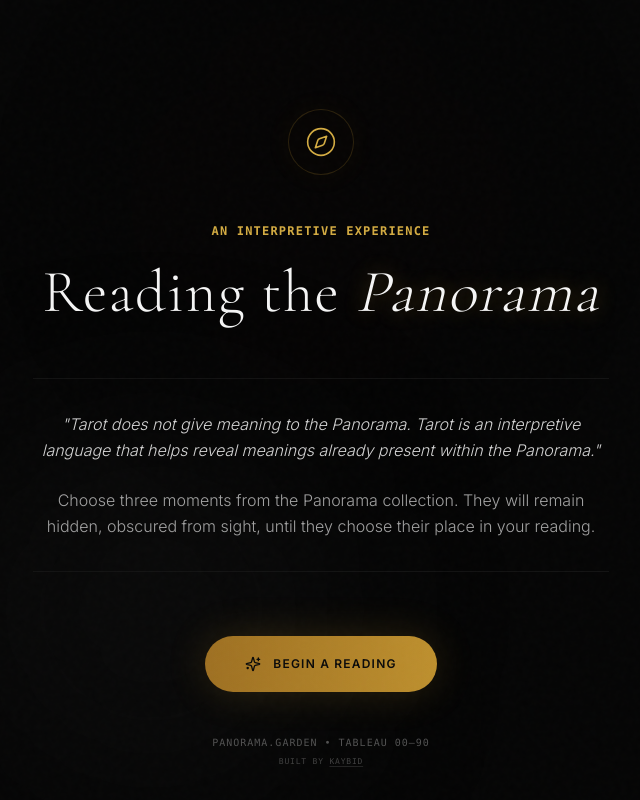
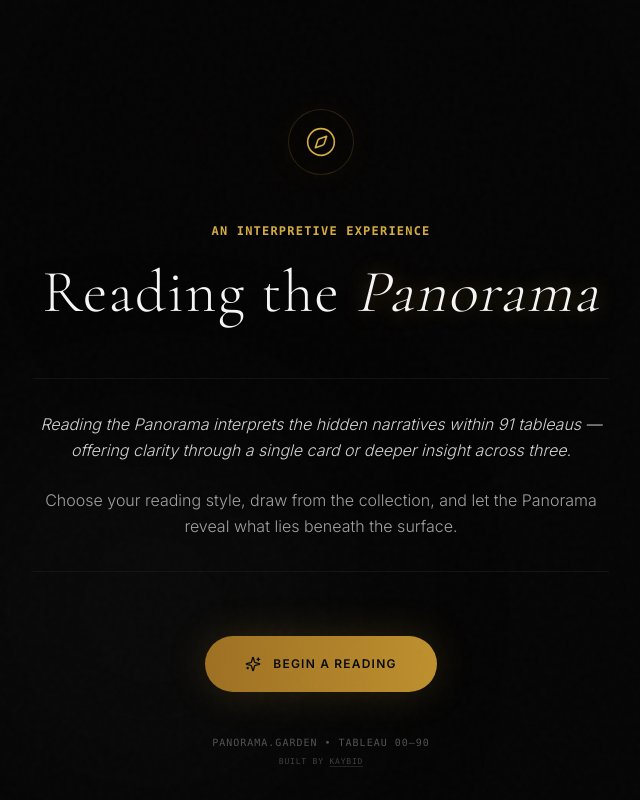
Before and after one commit to degerkaybi/reading-the-panorama, a Next.js app: page / in a window 1280 px wide. Shown: the whole page, without its empty margins (319-959 px from the left). Built offline with nearby package versions, Linux system fonts and the light colour scheme.

Commit message:
feat: implement landing page with reading navigation and stylistic hero section

```diff
--- a/app/page.tsx
+++ b/app/page.tsx
@@ -30,10 +30,10 @@ export default function LandingPage() {
         {/* Philosophy Text */}
         <div className="space-y-6 text-neutral-400 font-light text-sm sm:text-base leading-relaxed max-w-xl mx-auto border-y border-neutral-900/80 py-8 animate-fade-in-delayed">
           <p className="italic text-neutral-300">
-            "Tarot does not give meaning to the Panorama. Tarot is an interpretive language that helps reveal meanings already present within the Panorama."
+            Reading the Panorama interprets the hidden narratives within 91 tableaus — offering clarity through a single card or deeper insight across three.
           </p>
           <p>
-            Choose three moments from the Panorama collection. They will remain hidden, obscured from sight, until they choose their place in your reading.
+            Choose your reading style, draw from the collection, and let the Panorama reveal what lies beneath the surface.
           </p>
         </div>
 
```
